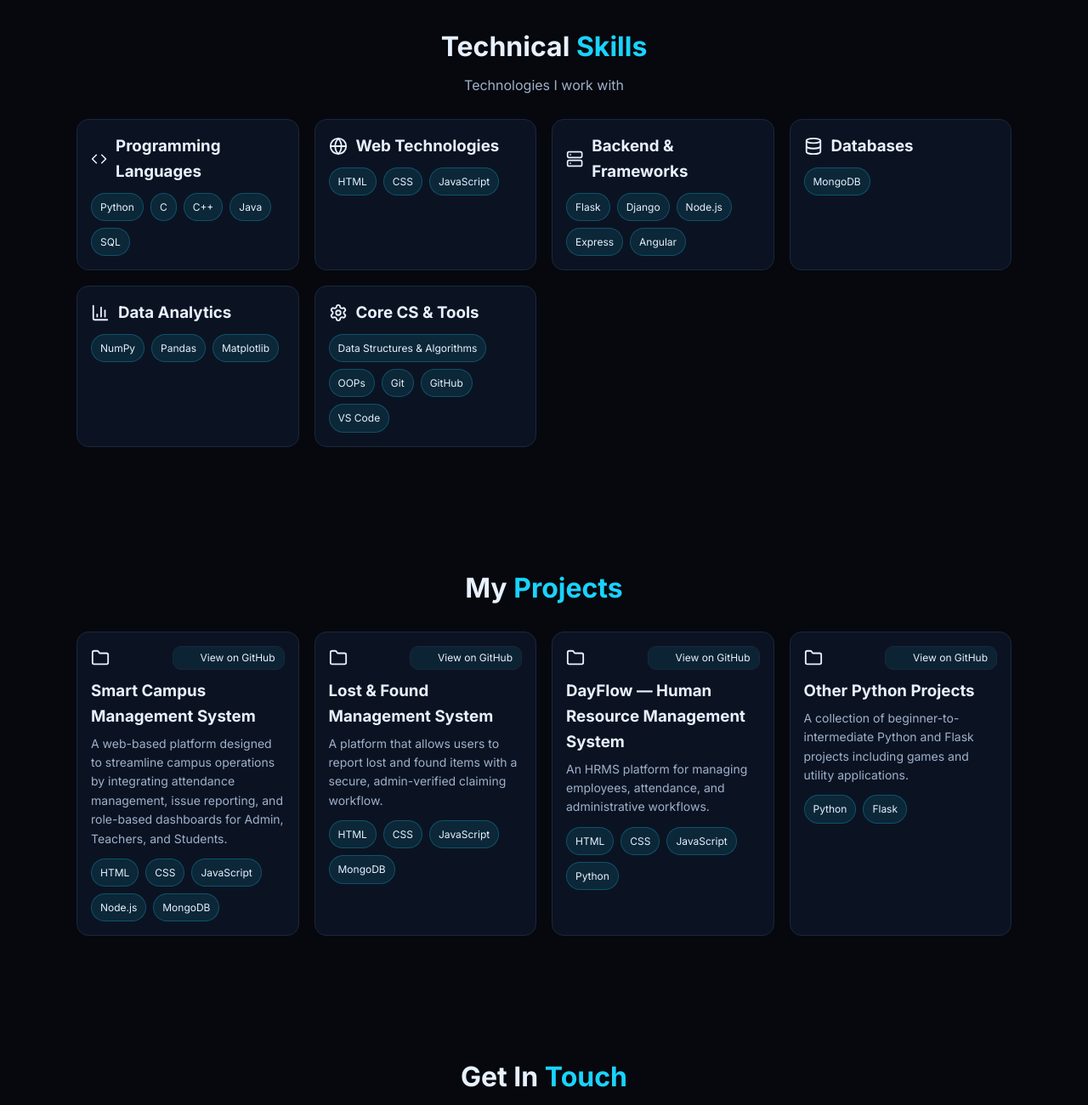
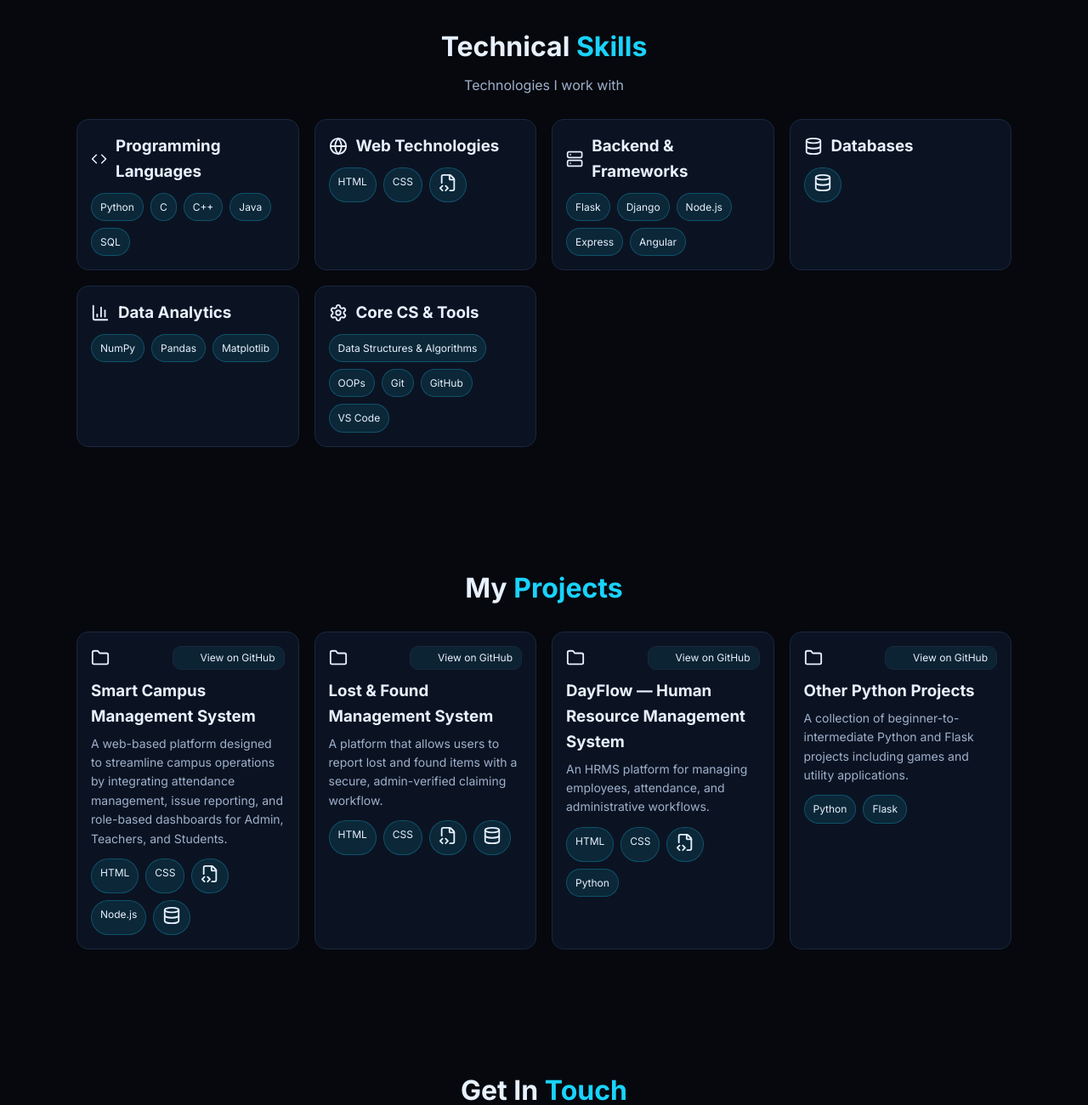
Before and after one commit to rixhabhbabu/rixhabhbabu.github.io, a plain HTML site: page index.html in a window 1280 px wide. Shown: the part 1313-2613 px from the top of the page at 85% size. Drawn offline with nearby package versions, Linux system fonts and the light colour scheme.

```diff
--- a/index.html
+++ b/index.html
@@ -150,7 +150,9 @@
                         <div class="skill-tags">
                             <span>HTML</span>
                             <span>CSS</span>
-                            <span>JavaScript</span>
+                            <span class="tag-icon" aria-label="JavaScript" title="JavaScript">
+                                <i data-lucide="file-code-2" class="icon"></i>
+                            </span>
                         </div>
                     </div>
 
@@ -174,7 +176,9 @@
                             <h3>Databases</h3>
                         </div>
                         <div class="skill-tags">
-                            <span>MongoDB</span>
+                            <span class="tag-icon" aria-label="MongoDB" title="MongoDB">
+                                <i data-lucide="database" class="icon"></i>
+                            </span>
                         </div>
                     </div>
 
@@ -229,9 +233,13 @@
                         <div class="project-tags">
                             <span>HTML</span>
                             <span>CSS</span>
-                            <span>JavaScript</span>
+                            <span class="tag-icon" aria-label="JavaScript" title="JavaScript">
+                                <i data-lucide="file-code-2" class="icon"></i>
+                            </span>
                             <span>Node.js</span>
-                            <span>MongoDB</span>
+                            <span class="tag-icon" aria-label="MongoDB" title="MongoDB">
+                                <i data-lucide="database" class="icon"></i>
+                            </span>
                         </div>
                     </article>
 
@@ -251,8 +259,12 @@
                         <div class="project-tags">
                             <span>HTML</span>
                             <span>CSS</span>
-                            <span>JavaScript</span>
-                            <span>MongoDB</span>
+                            <span class="tag-icon" aria-label="JavaScript" title="JavaScript">
+                                <i data-lucide="file-code-2" class="icon"></i>
+                            </span>
+                            <span class="tag-icon" aria-label="MongoDB" title="MongoDB">
+                                <i data-lucide="database" class="icon"></i>
+                            </span>
                         </div>
                     </article>
 
@@ -271,7 +283,9 @@
                         <div class="project-tags">
                             <span>HTML</span>
                             <span>CSS</span>
-                            <span>JavaScript</span>
+                            <span class="tag-icon" aria-label="JavaScript" title="JavaScript">
+                                <i data-lucide="file-code-2" class="icon"></i>
+                            </span>
                             <span>Python</span>
                         </div>
                     </article>
--- a/style.css
+++ b/style.css
@@ -12,7 +12,9 @@
 	--primary-2: #0bb0ff;
 	--glow: 0 0 18px rgba(25, 211, 255, 0.35);
 }
-
+html {
+	scroll-behavior: smooth;
+}
 * {
 	margin: 0;
 	padding: 0;
```
